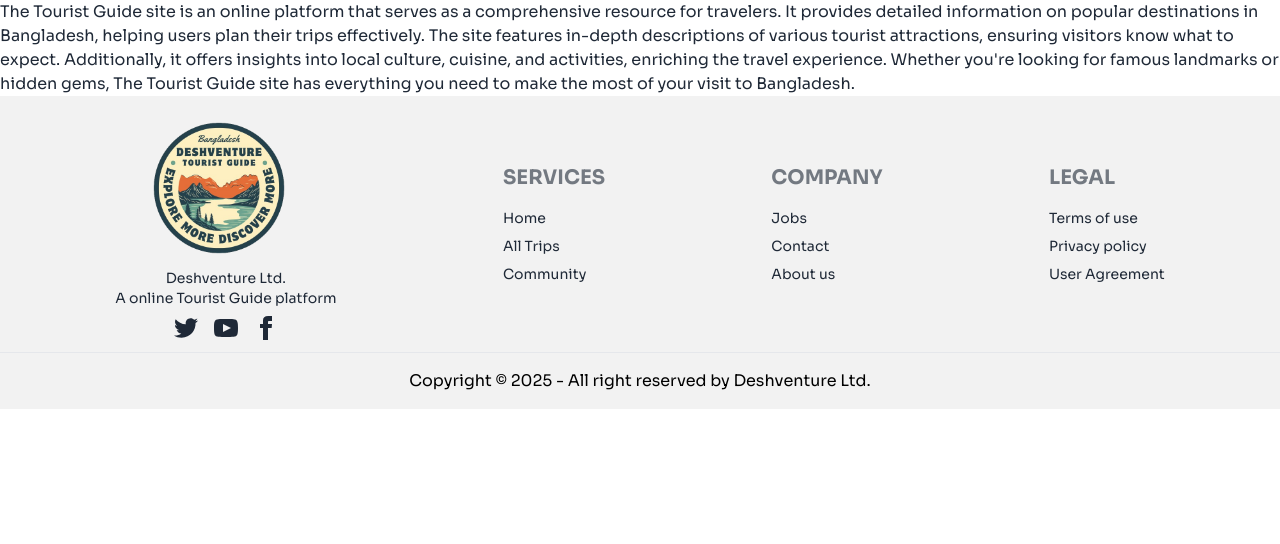
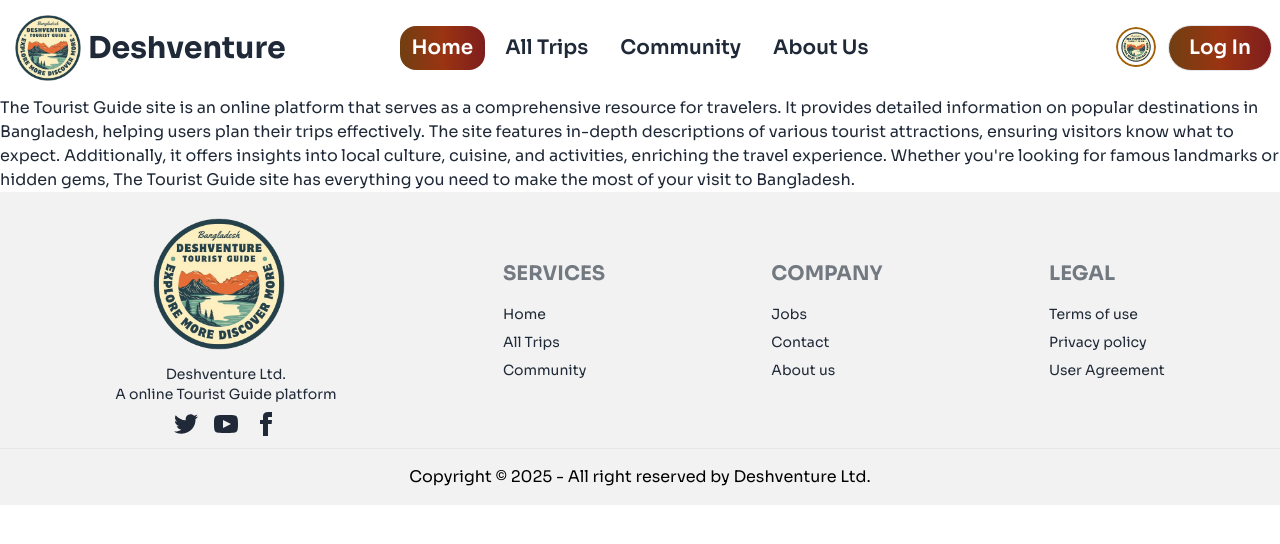
Before and after one commit to Siam-66/Deshventure-client-A-12, a React (Vite) app: page / in a window 1280 px wide. Shown: the top 544 px of the page. Built offline with nearby package versions, Linux system fonts and the light colour scheme.

Commit message:
adding nav bar

```diff
--- a/index.html
+++ b/index.html
@@ -2,9 +2,9 @@
 <html lang="en">
   <head>
     <meta charset="UTF-8" />
-    <link rel="icon" type="image/svg+xml" href="/vite.svg" />
+    <link rel="icon" type="image/svg+xml" href="/src/assets/Deshventure.png" />
     <meta name="viewport" content="width=device-width, initial-scale=1.0" />
-    <title>Vite + React</title>
+    <title>Deshventure</title>
     <style>
       @import url('https://fonts.googleapis.com/css2?family=Sora:wght@100..800&display=swap');
 
--- a/package.json
+++ b/package.json
@@ -14,6 +14,7 @@
     "match-sorter": "^8.0.0",
     "react": "^18.3.1",
     "react-dom": "^18.3.1",
+    "react-icons": "^5.4.0",
     "react-router-dom": "^7.1.1",
     "sort-by": "^1.2.0"
   },
--- a/src/Layout/Main.jsx
+++ b/src/Layout/Main.jsx
@@ -1,9 +1,11 @@
 import { Outlet } from "react-router-dom";
 import Footer from "./Footer";
+import Navbar from "./Navbar";
 
 const Main = () => {
     return (
-        <div>
+        <div className="container mx-auto">
+            <Navbar></Navbar>
             <Outlet></Outlet>
             <Footer></Footer>
         </div>
--- /dev/null
+++ b/src/Layout/Navbar.jsx
@@ -0,0 +1,211 @@
+// import { useContext, } from "react";
+import { NavLink } from "react-router-dom";
+import Image1 from "../assets/Deshventure.png";
+import { FaUserCircle} from "react-icons/fa";
+// import { AuthContext } from "../../Provider/AuthProvider";
+const Navbar = () => {
+//   const { user, logOut } = useContext(AuthContext);
+
+const linkDrop = (
+  <>
+    <li className="hover:bg-gradient-to-r hover:from-yellow-900 hover:via-orange-800 hover:to-red-900 hover:text-white font-semibold mb-1 hover:rounded-2xl">
+    <NavLink
+      to="Dashboard"
+      className={({ isActive }) =>
+        isActive
+          ? "bg-gradient-to-r from-yellow-900 via-orange-800 to-red-900 text-white font-semibold rounded-2xl px-3 py-2"
+          : "px-3 py-2"
+      }
+    >
+      Dashboard
+    </NavLink>
+  </li>
+  <li className="hover:bg-gradient-to-r hover:from-yellow-900 hover:via-orange-800 hover:to-red-900 hover:text-white font-semibold mb-1 hover:rounded-2xl">
+    <NavLink
+      to="myArtifacts"
+      className={({ isActive }) =>
+        isActive
+          ? "bg-gradient-to-r from-yellow-900 via-orange-800 to-red-900 text-white font-semibold rounded-2xl px-3 py-2"
+          : "px-3 py-2"
+      }
+    >
+      Special Offers
+    </NavLink>
+  </li>
+  </>
+);
+
+  const links = (
+<>
+  <li className="hover:bg-gradient-to-r hover:from-yellow-900 hover:via-orange-800 hover:to-red-900 hover:text-white font-semibold hover:rounded-2xl">
+    <NavLink
+      to="/"
+      className={({ isActive }) =>
+        isActive
+          ? "bg-gradient-to-r from-yellow-900 via-orange-800 to-red-900 text-white font-semibold rounded-2xl px-3 py-2"
+          : "px-3 py-2"
+      }
+    >
+      Home
+    </NavLink>
+  </li>
+
+  <li className="hover:bg-gradient-to-r hover:from-yellow-900 hover:via-orange-800 hover:to-red-900 hover:text-white font-semibold hover:rounded-2xl">
+    <NavLink
+      to="allTrips"
+      className={({ isActive }) =>
+        isActive
+          ? " bg-gradient-to-r from-yellow-900 via-orange-800 to-red-900 text-white font-semibold rounded-2xl px-3 py-2"
+          : "px-3 py-2"
+      }
+    >
+    All Trips
+</NavLink>
+  </li>
+
+  {/* {user?.email && ( */}
+  <li className="hover:bg-gradient-to-r hover:from-yellow-900 hover:via-orange-800 hover:to-red-900 hover:text-white font-semibold hover:rounded-2xl">
+    <NavLink
+      to="community"
+      className={({ isActive }) =>
+        isActive
+          ? "bg-gradient-to-r from-yellow-900 via-orange-800 to-red-900 text-white font-semibold rounded-2xl px-3 py-2"
+          : "px-3 py-2"
+      }
+    >
+      Community
+    </NavLink>
+  </li>
+
+    {/* )} */}
+
+
+
+
+  <li className="hover:bg-gradient-to-r hover:from-yellow-900 hover:via-orange-800 hover:to-red-900 hover:text-white font-semibold hover:rounded-2xl">
+    <NavLink
+      to="aboutUs"
+      className={({ isActive }) =>
+        isActive
+          ? "bg-gradient-to-r from-yellow-900 via-orange-800 to-red-900 text-white font-semibold rounded-2xl px-3 py-2"
+          : "px-3 py-2"
+      }
+    >
+      About Us
+    </NavLink>
+  </li>
+
+
+</>
+  );
+
+  return (
+    <div className="navbar bg-base-100/85 z-50 sticky top-0 ">
+      <div className="navbar-start">
+        <div className="dropdown">
+          <button
+            tabIndex={0}
+            className="btn btn-ghost lg:hidden"
+            aria-label="Open menu"
+          >
+            <svg
+              xmlns="http://www.w3.org/2000/svg"
+              className="h-5 w-5"
+              fill="none"
+              viewBox="0 0 24 24"
+              stroke="currentColor"
+            >
+              <path
+                strokeLinecap="round"
+                strokeLinejoin="round"
+                strokeWidth="2"
+                d="M4 6h16M4 12h8m-8 6h16"
+              />
+            </svg>
+          </button>
+          <ul
+            tabIndex={0}
+            className="menu menu-sm dropdown-content bg-base-100 dark:bg-gray-100 rounded-box z-[1] mt-3 w-52 p-2 shadow"
+          >
+            {links}
+          </ul>
+        </div>
+        <NavLink to="/" className="flex items-center cursor-pointer">
+          <img className="w-20" src={Image1} alt="Sunflower Logo" />
+          <span className="font-bold md:text-3xl text-lg">Deshventure</span>
+        </NavLink>
+      </div>
+
+      <div className="navbar-center hidden lg:flex">
+        <ul className="menu menu-horizontal gap-2 px-1 text-xl">{links}</ul>
+      </div>
+
+{/* User Profile & Log In */}
+      <div className="navbar-end flex items-center gap-4">
+
+        <div className="flex items-center   rounded-3xl">
+
+
+
+
+        <div className="dropdown dropdown-end">
+  {/* Dropdown button */}
+  <button
+    tabIndex={0}
+    className="btn btn-ghost btn-circle mr-2 avatar"
+    aria-label="Open user menu"
+  >
+    <div className="w-10 rounded-full">
+      <img
+        className="w-12 h-12 rounded-full border-2 border-yellow-700"
+        // alt={user?.displayName}
+        // src={user?.photoURL}
+        src={Image1}
+      />
+    </div>
+  </button>
+
+  {/* Dropdown menu */}
+  <ul
+    tabIndex={0}
+    className="menu menu-sm dropdown-content bg-base-100  rounded-box z-[1] mt-3 w-52 p-2 shadow dropdown-start"
+  >
+    <li>
+        <h3>
+            Name
+        </h3>
+        <h3>
+            Email
+        </h3>
+    </li>
+    {linkDrop}
+    <li className="w-[7rem] mt-3 ml-10">
+      <button
+        // onClick={logOut}
+        className="px-4 py-2 text-center rounded-3xl md:text-lg text-sm font-semibold border-yellow-800 hover:bg-gradient-to-r from-yellow-900 via-orange-800 to-red-900 text-black hover:text-white border"
+      >
+        Log Out
+      </button>
+    </li>
+  </ul>
+</div>
+<NavLink
+              to="login"
+              className="px-5 py-2  rounded-3xl md:text-xl text-lg font-semibold bg-gradient-to-r from-yellow-900 via-orange-800 to-red-900 border text-white"
+            >
+              Log In
+            </NavLink>
+
+
+{/* add the condition of Navhere in here */}
+
+
+        </div>
+
+      </div>
+
+    </div>
+  );
+};
+
+export default Navbar;
--- /dev/null
+++ b/src/Layout/Navhere.jsx
@@ -0,0 +1,52 @@
+{user?.email ? (
+
+    <div className="dropdown dropdown-end">
+      {/* Dropdown button */}
+      <button
+        tabIndex={0}
+        className="btn btn-ghost btn-circle mr-2 avatar"
+        aria-label="Open user menu"
+      >
+        <div className="w-10 rounded-full">
+          <img
+            className="w-12 h-12 rounded-full border-2 border-yellow-700"
+            // alt={user?.displayName}
+            // src={user?.photoURL}
+            src={Image1}
+          />
+        </div>
+      </button>
+
+      {/* Dropdown menu */}
+      <ul
+        tabIndex={0}
+        className="menu menu-sm dropdown-content bg-base-100  rounded-box z-[1] mt-3 w-52 p-2 shadow dropdown-start"
+      >
+        {linkDrop}
+        <li className="w-28 mt-3 ml-10">
+          <button
+            onClick={logOut}
+            className="px-5 py-2 text-center rounded-3xl md:text-lg text-sm font-semibold border-yellow-800 hover:bg-gradient-to-r from-yellow-900 via-orange-800 to-red-900 text-black hover:text-white border"
+          >
+            Log Out
+          </button>
+        </li>
+      </ul>
+    </div>
+
+
+
+              ) :
+
+              (
+
+                <div className="flex items-center gap-2">
+                <FaUserCircle className="size-10  text-yellow-800" />
+                <NavLink
+                  to="login"
+                  className="px-5 py-2  rounded-3xl md:text-xl text-lg font-semibold bg-gradient-to-r from-yellow-900 via-orange-800 to-red-900 border text-white"
+                >
+                  Log In
+                </NavLink>
+                </div>
+              )}
```
Also changed, not shown: 1 other file (tests, documents, lock files or other folders).
